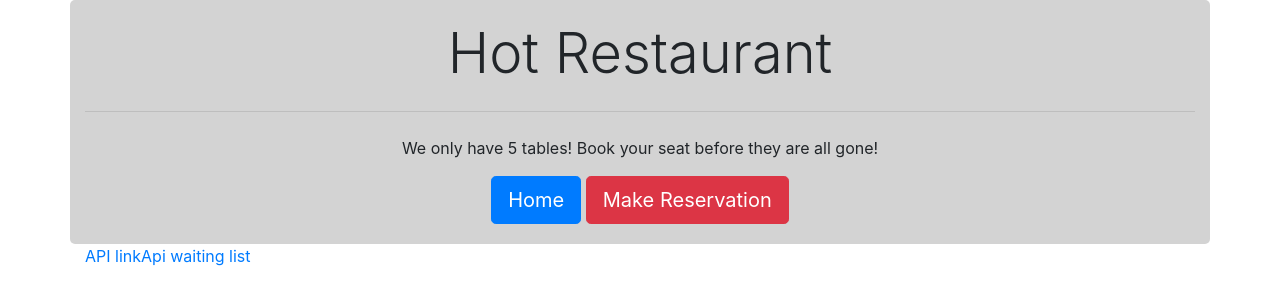
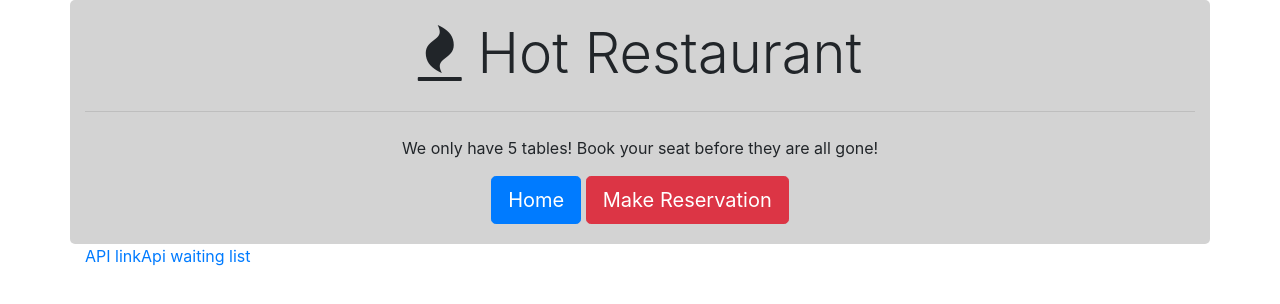
Before and after one commit to heyimhibi/HotRestaurant, a website: page app/table.html in a window 1280 px wide. Drawn offline with nearby package versions, Linux system fonts and the light colour scheme.

Commit message:
logo in all pages

```diff
--- a/app/table.html
+++ b/app/table.html
@@ -8,13 +8,15 @@
     <link rel="stylesheet" type="text/css" href="../style.css">
     <script src="https://stackpath.bootstrapcdn.com/bootstrap/4.3.1/js/bootstrap.min.js" integrity="sha384-JjSmVgyd0p3pXB1rRibZUAYoIIy6OrQ6VrjIEaFf/nJGzIxFDsf4x0xIM+B07jRM" crossorigin="anonymous"></script>
     <link rel="stylesheet" href="https://stackpath.bootstrapcdn.com/bootstrap/4.3.1/css/bootstrap.min.css" integrity="sha384-ggOyR0iXCbMQv3Xipma34MD+dH/1fQ784/j6cY/iJTQUOhcWr7x9JvoRxT2MZw1T" crossorigin="anonymous">
+    <link rel="stylesheet" href="https://stackpath.bootstrapcdn.com/font-awesome/4.7.0/css/font-awesome.min.css">
+
 </head>
 <body>
     <!-- Heading -->
     <div class="container heading">
         <div class="row">
             <div class="col-sm-12 col-md-12 col-lg-12">
-                <h1 class="display-4"> Hot Restaurant</h1>
+                <h1 class="display-4"><span class="fa fa-fire"></span> Hot Restaurant</h1>
                 <hr class="my-4">
                 <p>We only have 5 tables! Book your seat before they are all gone!</p>
                 <a class="btn btn-primary btn-lg" href="./home.html" role="button">Home</a>
```
Also changed, not shown: app/home.html (+1 -3 lines).
